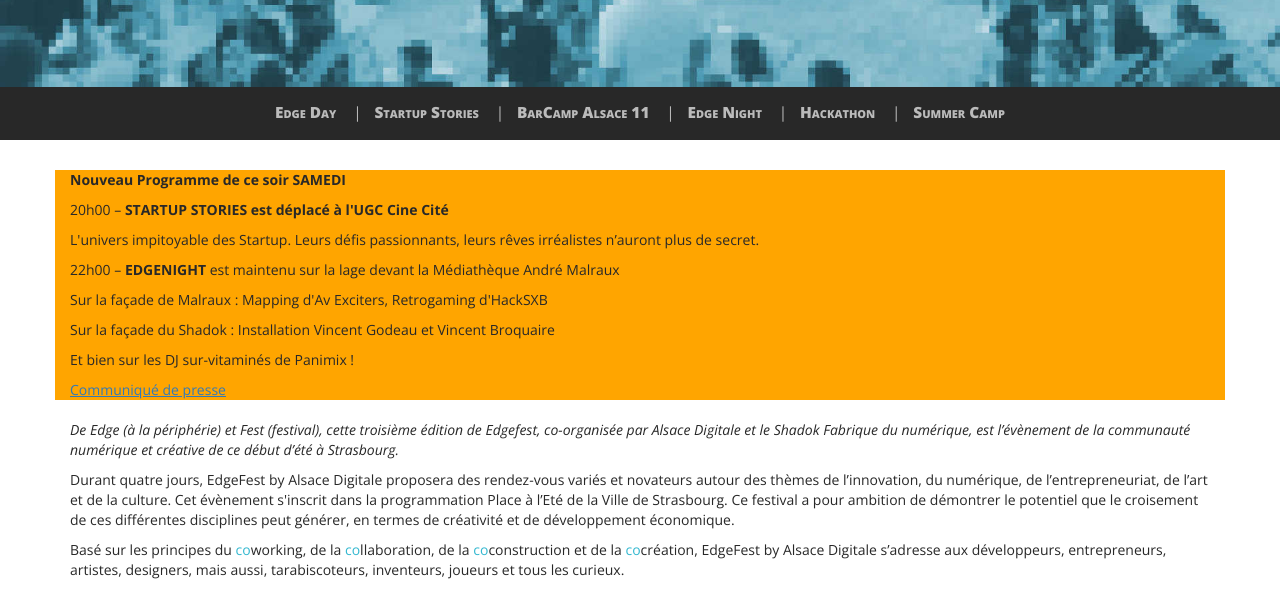
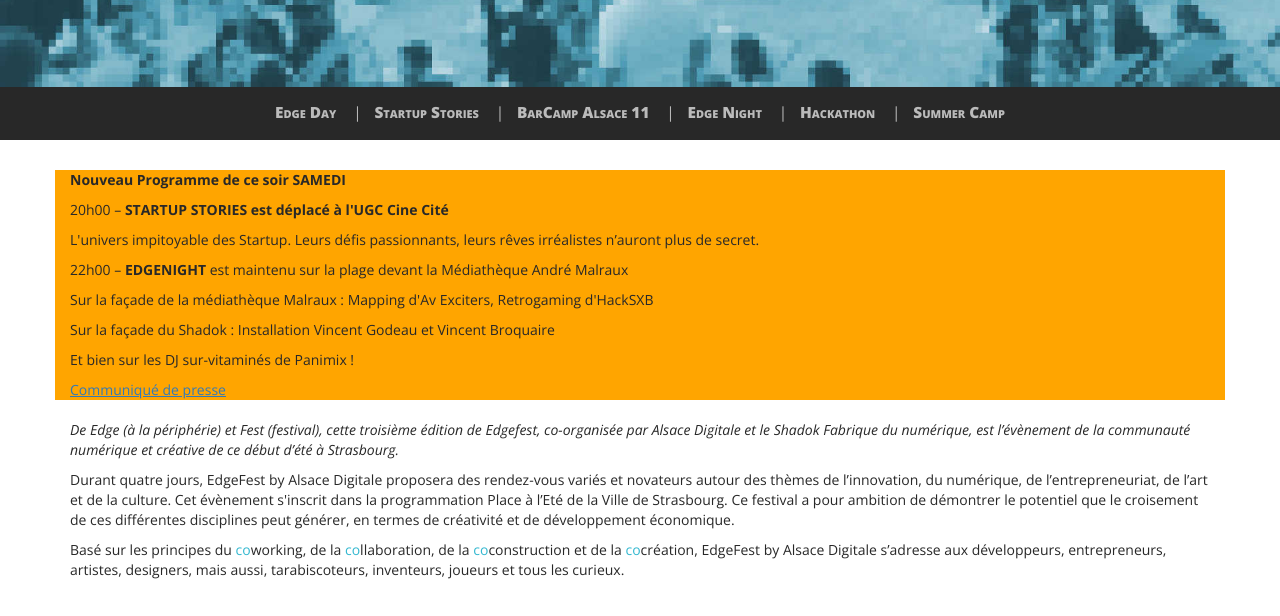
Before and after one commit to AlsaceDigitale/www.edgefest.fr-2019-temporary, a Jekyll site: the page built from index.html, in a window 1280 px wide and 900 px high, scrolled down 413 px, cut to the strip 0-616 px from the top of the window. Built offline with Jekyll 4.4.1, drawn with Linux system fonts in a browser that asks for light colours; nearby versions of some CDN libraries; some web fonts are replaced.

Commit message:
Update intro.html

```diff
--- a/_includes/intro.html
+++ b/_includes/intro.html
@@ -4,14 +4,14 @@
             <div class="col-xs-12">
                 <p><b>Nouveau Programme de ce soir SAMEDI</b></p>
 
-                <p>20h00 – <b>STARTUP STORIES est déplacé  à l'UGC Cine Cité </b> </p>
+                <p>20h00 – <b>STARTUP STORIES est déplacé à l'UGC Cine Cité </b> </p>
 
                 <p>L'univers impitoyable des Startup. Leurs défis passionnants, leurs rêves irréalistes n’auront plus de
                     secret.</p>
 
-                <p>22h00 – <b>EDGENIGHT</b> est maintenu sur la lage devant la Médiathèque André Malraux </p>
+                <p>22h00 – <b>EDGENIGHT</b> est maintenu sur la plage devant la Médiathèque André Malraux </p>
 
-                <p>Sur la façade de Malraux : Mapping d'Av Exciters, Retrogaming d'HackSXB</p>
+                <p>Sur la façade de la médiathèque Malraux : Mapping d'Av Exciters, Retrogaming d'HackSXB</p>
                 <p>Sur la façade du Shadok : Installation Vincent Godeau et Vincent Broquaire</p>
                 <p>Et bien sur les DJ sur-vitaminés de Panimix !</p>
 
```
